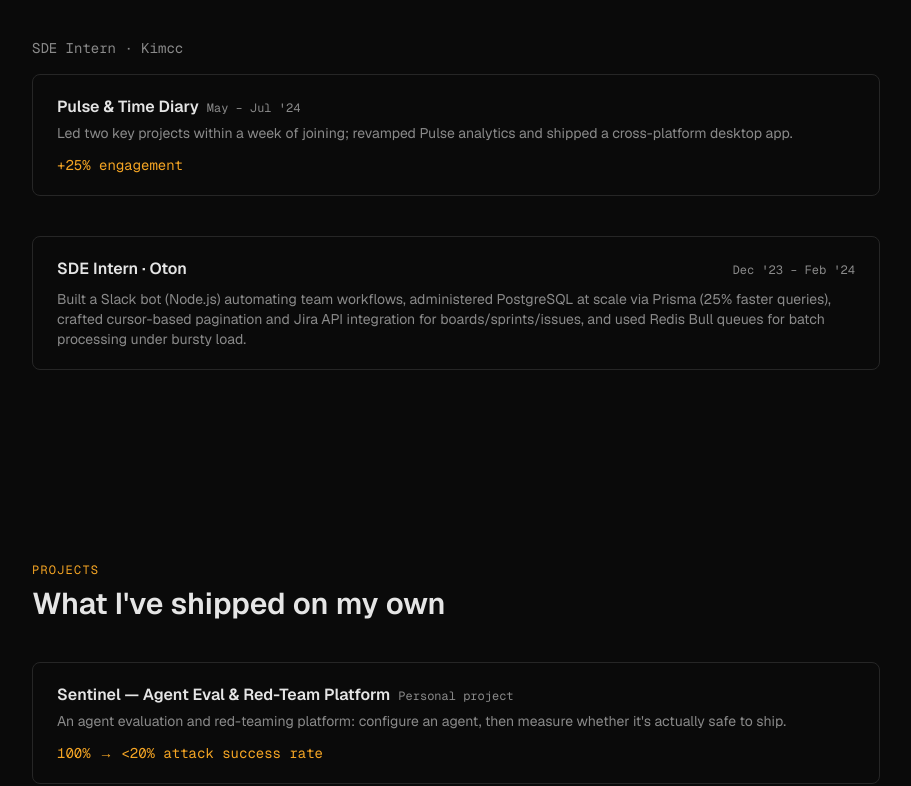
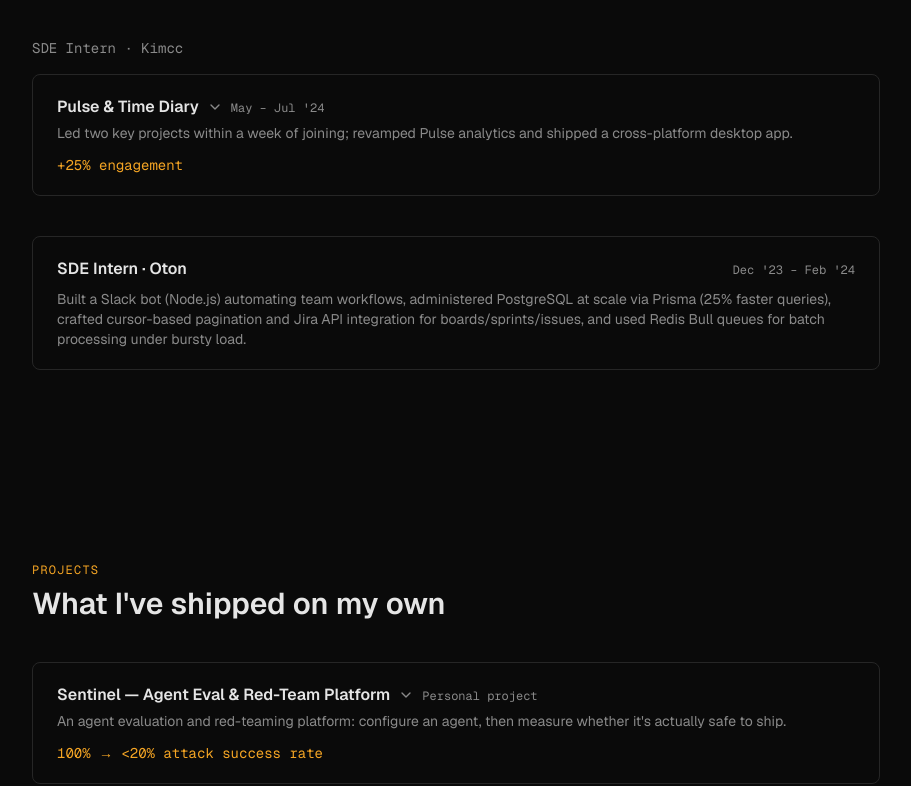
Before and after one commit to tanishq0421/portfolio, a Next.js app: page / in a window 1280 px wide. Shown: the part 1468-2254 px from the top of the page, without its empty margins (184-1095 px from the left). Built offline with nearby package versions, Linux system fonts and the light colour scheme.

Commit message:
Fix final-review findings: metric clarity, accordion affordance, landmark nesting, a11y

```diff
--- a/app/page.tsx
+++ b/app/page.tsx
@@ -8,14 +8,16 @@ import { SiteFooter } from "@/components/SiteFooter";
 
 export default function Home() {
   return (
-    <main>
+    <>
       <Hero />
-      <ImpactStrip />
-      <ExperienceSection />
-      <ProjectsSection />
-      <SkillsSection />
-      <LeadershipSection />
+      <main>
+        <ImpactStrip />
+        <ExperienceSection />
+        <ProjectsSection />
+        <SkillsSection />
+        <LeadershipSection />
+      </main>
       <SiteFooter />
-    </main>
+    </>
   );
 }
--- a/components/CaseStudyCard.tsx
+++ b/components/CaseStudyCard.tsx
@@ -5,6 +5,10 @@ import type { CaseStudy } from "@/lib/data/types";
 
 export function CaseStudyCard({ study }: { study: CaseStudy }) {
   const [expanded, setExpanded] = useState(false);
+  const panelId = `case-study-${study.title
+    .toLowerCase()
+    .replace(/[^a-z0-9]+/g, "-")
+    .replace(/^-+|-+$/g, "")}`;
 
   return (
     <div className="rounded-lg border border-border">
@@ -12,10 +16,27 @@ export function CaseStudyCard({ study }: { study: CaseStudy }) {
         type="button"
         onClick={() => setExpanded((value) => !value)}
         aria-expanded={expanded}
-        className="flex w-full flex-col gap-1 px-6 py-5 text-left"
+        aria-controls={panelId}
+        className="flex w-full cursor-pointer flex-col gap-1 px-6 py-5 text-left transition-colors hover:bg-white/[0.02]"
       >
         <div className="flex flex-wrap items-baseline justify-between gap-2">
-          <span className="font-semibold text-foreground">{study.title}</span>
+          <span className="flex items-center gap-2 font-semibold text-foreground">
+            {study.title}
+            <svg
+              viewBox="0 0 24 24"
+              fill="none"
+              stroke="currentColor"
+              strokeWidth={2}
+              strokeLinecap="round"
+              strokeLinejoin="round"
+              className={`h-4 w-4 shrink-0 text-muted transition-transform ${
+                expanded ? "rotate-180" : ""
+              }`}
+              aria-hidden="true"
+            >
+              <path d="M6 9l6 6 6-6" />
+            </svg>
+          </span>
           <span className="font-mono text-xs text-muted">{study.dates}</span>
         </div>
         <p className="text-sm text-muted">{study.summary}</p>
@@ -23,7 +44,7 @@ export function CaseStudyCard({ study }: { study: CaseStudy }) {
       </button>
 
       {expanded && (
-        <div className="space-y-6 border-t border-border px-6 py-6">
+        <div id={panelId} className="space-y-6 border-t border-border px-6 py-6">
           <div>
             <p className="font-mono text-xs uppercase tracking-widest text-muted">
               Problem
--- a/lib/data/experience.ts
+++ b/lib/data/experience.ts
@@ -53,6 +53,7 @@ export const surgegrowthCaseStudies: CaseStudy[] = [
     decisions: [
       "Used Postgres as the job store (not just Pub/Sub) so job state survives restarts and is queryable, then used Pub/Sub purely for dispatch and fan-out.",
       "Implemented atomic claims (not a distributed lock service) to guarantee exactly-once execution under 30–50 req/sec peaks without adding a new infra dependency.",
+      "This same job infrastructure also runs the in-house Facebook/Instagram, Google Ads, and YouTube scrapers that replaced paid scraping APIs — routing them through Decodo residential proxies to bypass anti-bots cut the bill $1,800 → $200/mo (~89%).",
     ],
     tradeoffs: [
       "Cloud Run Jobs/Functions cold starts add latency variance versus long-running workers, accepted because the workload is bursty rather than constant.",
--- a/lib/data/projects.ts
+++ b/lib/data/projects.ts
@@ -12,9 +12,9 @@ export const projects: CaseStudy[] = [
     approach:
       "Built two halves on one trace abstraction, surfaced in a dark Next.js operations console: (1) domain-specific evals — groundedness, policy compliance, refusal, tool-safety — over real agent traces with a measured failure taxonomy; (2) a red-team harness running indirect prompt-injection attacks across two surfaces (poisoned RAG doc, poisoned tool output), cross-model comparison, and a MART-style adaptive attacker loop.",
     decisions: [
-      "Built the agent on LangGraph with a hybrid RAG pipeline (pgvector dense + ParadeDB BM25, RRF-fused) and per-agent KB isolation, then added guardrail layers (spotlighting, PII egress filtering) — this is what cut attack success rate from 100% to under 20%.",
+      "Built the agent on LangGraph with a hybrid RAG pipeline (pgvector dense + ParadeDB BM25, RRF-fused) and per-agent KB isolation, then added guardrail layers (spotlighting, PII egress filtering) — this is what cut the dashboard's built-in canary-injection benchmark's attack success rate from 100% to under 20%.",
       "Custom-built the eval/tracing layer (a Trace abstraction + LLM-as-judge) instead of adopting DeepEval or Langfuse, to keep both eval and red-team flowing through the same trace format.",
-      "Ran cross-model red-team comparisons and found Claude Haiku held at 0% attack success rate against the same injection attacks that hit GPT-4o-mini at 25% — a measured finding, not a claim.",
+      "Ran a separate, more targeted cross-model red-team campaign (curated indirect-injection attacks across two surfaces) and found Claude Haiku held at 0% attack success rate against the same attacks that hit GPT-4o-mini at 25% — a different measurement from the canary-injection benchmark behind the headline number above, not a contradiction of it.",
       "The eval suite caught a real safety bug in the reference agent — an unauthorized refund triggered by a cancel request — flagged independently by 3 of the evals.",
     ],
     tradeoffs: [
```
